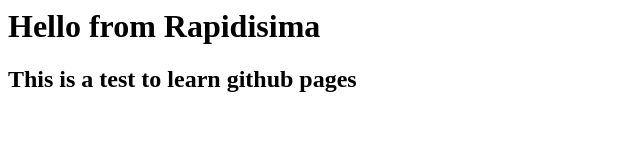
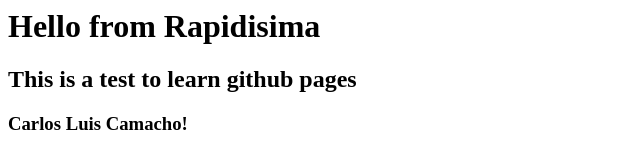
Before and after one commit to calucaps/gallerion, a plain HTML site: page index.html in a window 1280 px wide. Shown: the whole page, without its empty margins (0-640 px from the left). Drawn offline with Linux system fonts and the light colour scheme.

Commit message:
more stuff

```diff
--- a/index.html
+++ b/index.html
@@ -1,2 +1,3 @@
 <h1>Hello from Rapidisima</h1>
 <h2>This is a test to learn github pages</h2>
+<h3>Carlos Luis Camacho!</h3>
```
